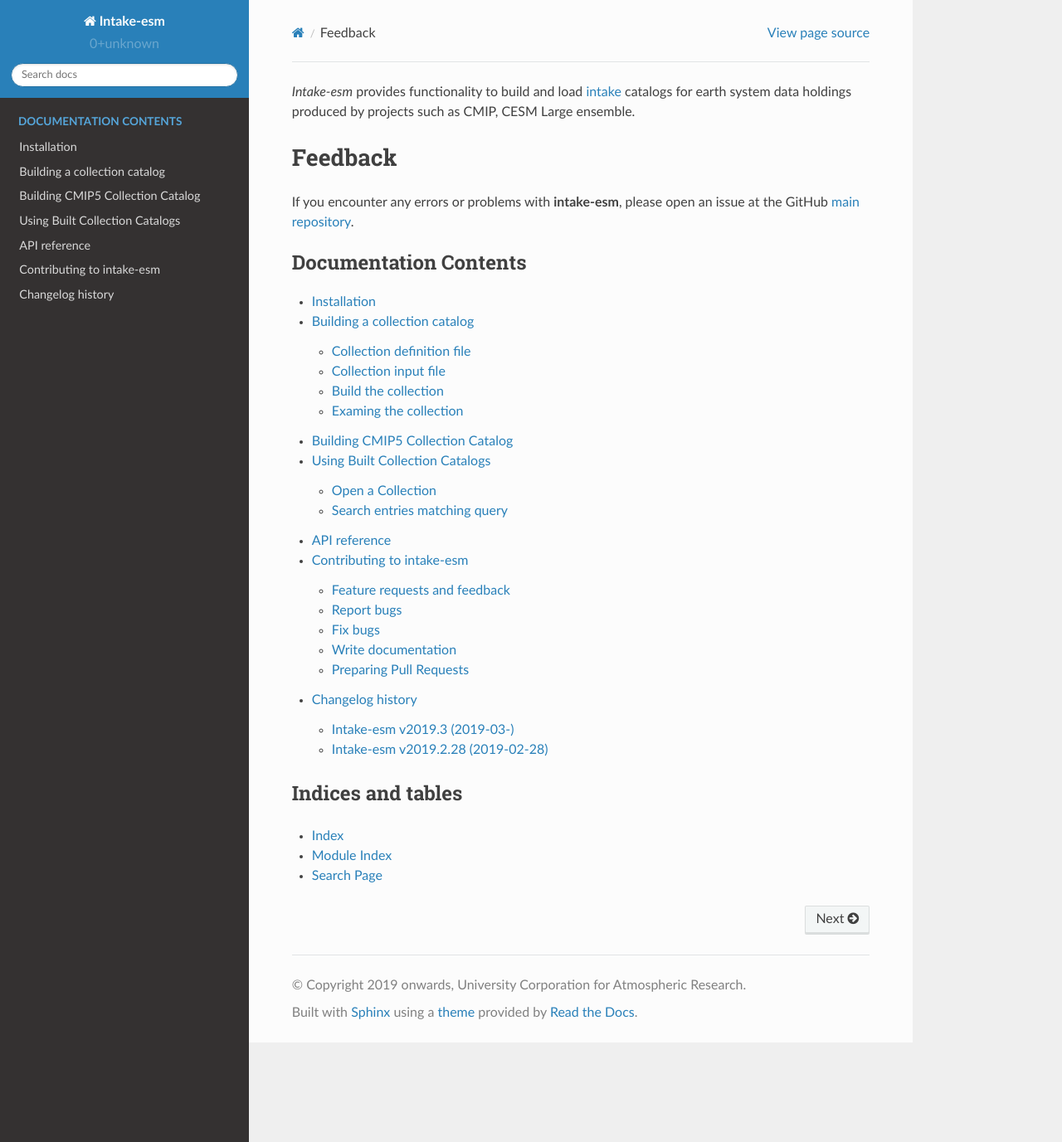
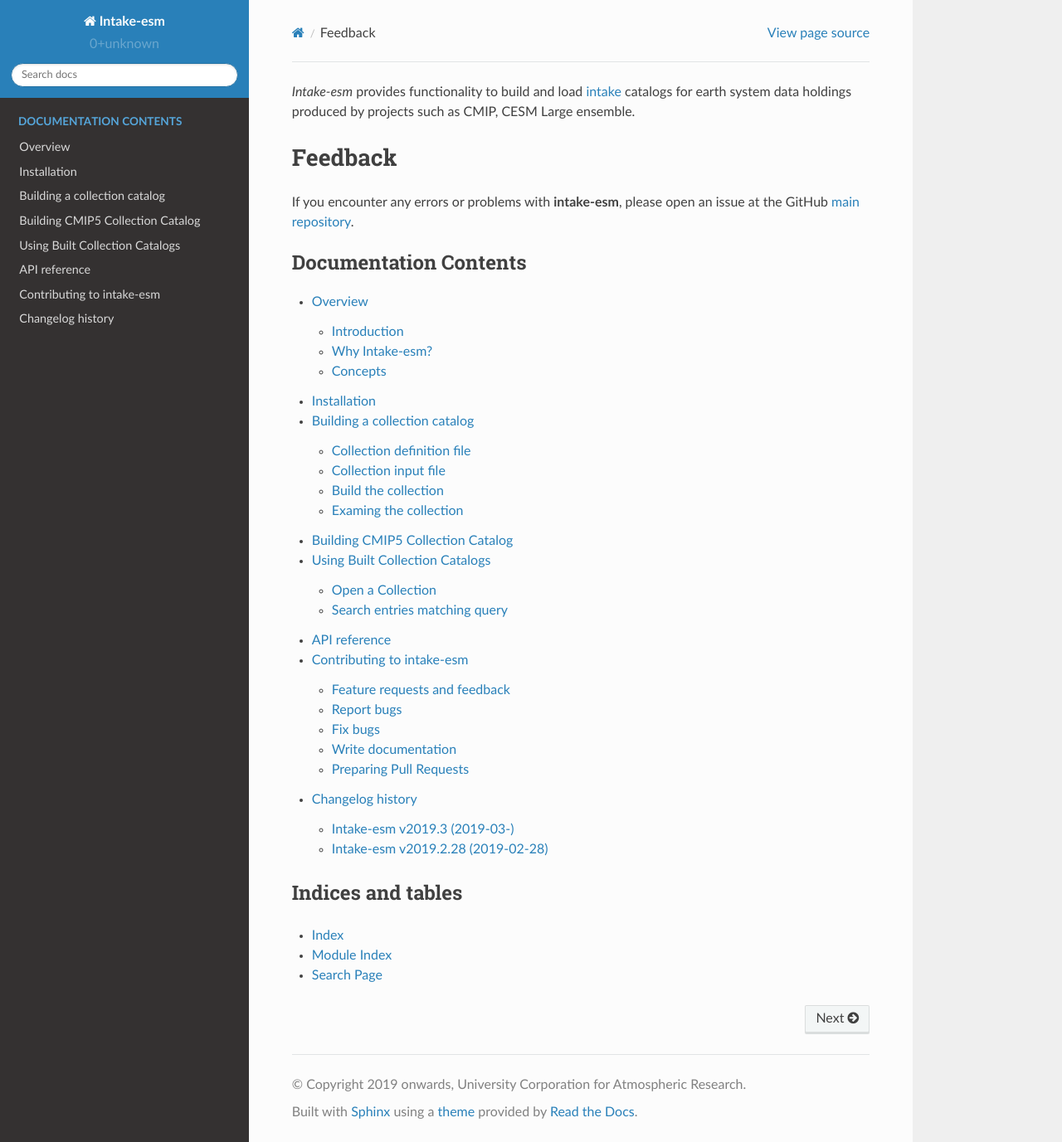
Before and after one commit to intake/intake-esm, a Sphinx documentation site: the page built from docs/source/index.rst, in a window 1280 px wide and 1377 px high. Shown: the whole window at 83% size. Built offline with Sphinx 7.4.7 and the Read the Docs theme 2.0.0, drawn with Linux system fonts in a browser that asks for light colours.

Commit message:
Add overview documentation

```diff
--- a/docs/source/index.rst
+++ b/docs/source/index.rst
@@ -18,6 +18,7 @@ please open an issue at the GitHub `main repository <http://github.com/NCAR/inta
    :maxdepth: 2
    :caption: Documentation Contents
 
+   notebooks/overview.ipynb
    installation
    notebooks/building-collections.ipynb
    notebooks/building-cmip-collections.ipynb
```
Also changed, not shown: docs/source/notebooks/overview.ipynb (added).
